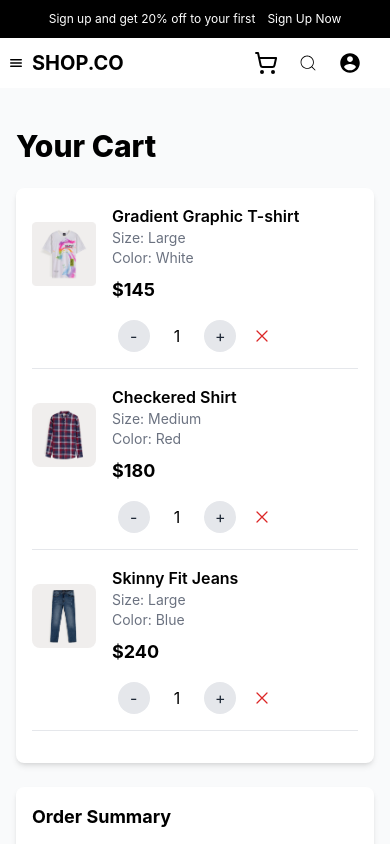
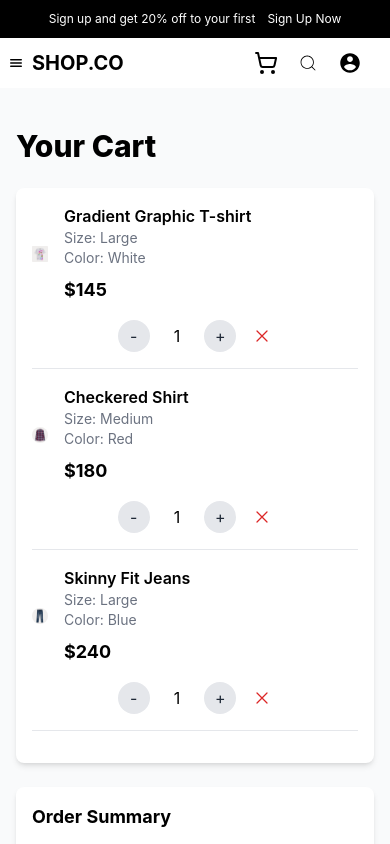
Before and after one commit to ummeromann/UIUX-Hackathon, a Next.js app: page /cart in a window 390 px wide. Shown: the top 844 px of the page. Built offline with nearby package versions, Linux system fonts and the light colour scheme.

Commit message:
first commit

```diff
--- a/src/app/cart/page.tsx
+++ b/src/app/cart/page.tsx
@@ -1,3 +1,4 @@
+import Image from 'next/image'
 export default function Cart() {
   return (
     <div className="min-h-screen bg-gray-50">
@@ -13,7 +14,9 @@ export default function Cart() {
                 <img
                   src="/product14.png"
                   alt="Gradient Graphic T-shirt"
-                  className="w-16 h-16 sm:w-20 sm:h-20"
+                  className=" sm:w-20 sm:h-20"
+                  width={16}
+                  height={16}
                 />
                 <div>
                   <h3 className="text-base sm:text-lg font-semibold">Gradient Graphic T-shirt</h3>
@@ -53,7 +56,9 @@ export default function Cart() {
                 <img
                   src="/product3.png"
                   alt="Checkered Shirt"
-                  className="w-16 h-16 sm:w-20 sm:h-20 rounded-lg"
+                  className="sm:w-20 sm:h-20 rounded-lg"
+                  width={16}
+                  height={16}
                 />
                 <div>
                   <h3 className="text-base sm:text-lg font-semibold">Checkered Shirt</h3>
@@ -93,7 +98,9 @@ export default function Cart() {
                 <img
                   src="/product2.png"
                   alt="Skinny Fit Jeans"
-                  className="w-16 h-16 sm:w-20 sm:h-20 rounded-lg"
+                  className="sm:w-20 sm:h-20 rounded-lg"
+                  width={16}
+                  height={16}
                 />
                 <div>
                   <h3 className="text-base sm:text-lg font-semibold">Skinny Fit Jeans</h3>
--- a/src/app/new_arrivals/page.tsx
+++ b/src/app/new_arrivals/page.tsx
@@ -1,3 +1,4 @@
+import Image from "next/image";
 import React from "react";
 
 const products = [
@@ -153,8 +154,10 @@ const CategoryPage = () => {
                   <img
                     src={product.image}
                     alt={product.name}
-                    className="w-full h-48 object-cover rounded-md mb-4"
-                  />
+                    className="object-cover rounded-md mb-4"
+                    width={"full"}
+                    height={48}
+                    />
                   <h3 className="font-semibold text-lg">{product.name}</h3>
                   <p className="text-yellow-500 text-2xl mt-1">
                     {"★".repeat(Math.floor(product.rating))}
--- a/src/components/topFour.tsx
+++ b/src/components/topFour.tsx
@@ -19,7 +19,7 @@ export default function TopfourHappy() {
           <div className="mt-4">
             <p className="font-bold">Sarah M.</p>
             <p className="text-sm mt-2">
-              "I'm blown away by the quality and style of the clothes I received from Shop.co. From casual wear to elegant dresses, every piece I've bought has exceeded my expectations."
+            &quot;I&apos;m blown away by the quality and style of the clothes I received from Shop.co. From casual wear to elegant dresses, every piece I've bought has exceeded my expectations.&quot;
             </p>
           </div>
         </div>
@@ -33,7 +33,7 @@ export default function TopfourHappy() {
           <div className="mt-4">
             <p className="font-bold">Alex K.</p>
             <p className="text-sm mt-2">
-              "Finding clothes that align with my personal style used to be a challenge until I discovered Shop.co. The range of options they offer is truly remarkable, catering to a variety of tastes and occasions."
+            &quot;Finding clothes that align with my personal style used to be a challenge until I discovered Shop.co. The range of options they offer is truly remarkable, catering to a variety of tastes and occasions.&quot;
             </p>
           </div>
         </div>
@@ -47,7 +47,7 @@ export default function TopfourHappy() {
           <div className="mt-4">
             <p className="font-bold">James L.</p>
             <p className="text-sm mt-2">
-              "As someone who's always on the lookout for unique fashion pieces, I am thrilled to have stumbled upon Shop.co. The selection of clothes is not only diverse but also on-point with the latest trends."
+            &quot;As someone who&apos;s always on the lookout for unique fashion pieces, I am thrilled to have stumbled upon Shop.co. The selection of clothes is not only diverse but also on-point with the latest trends.&quot;
             </p>
           </div>
         </div>
```
